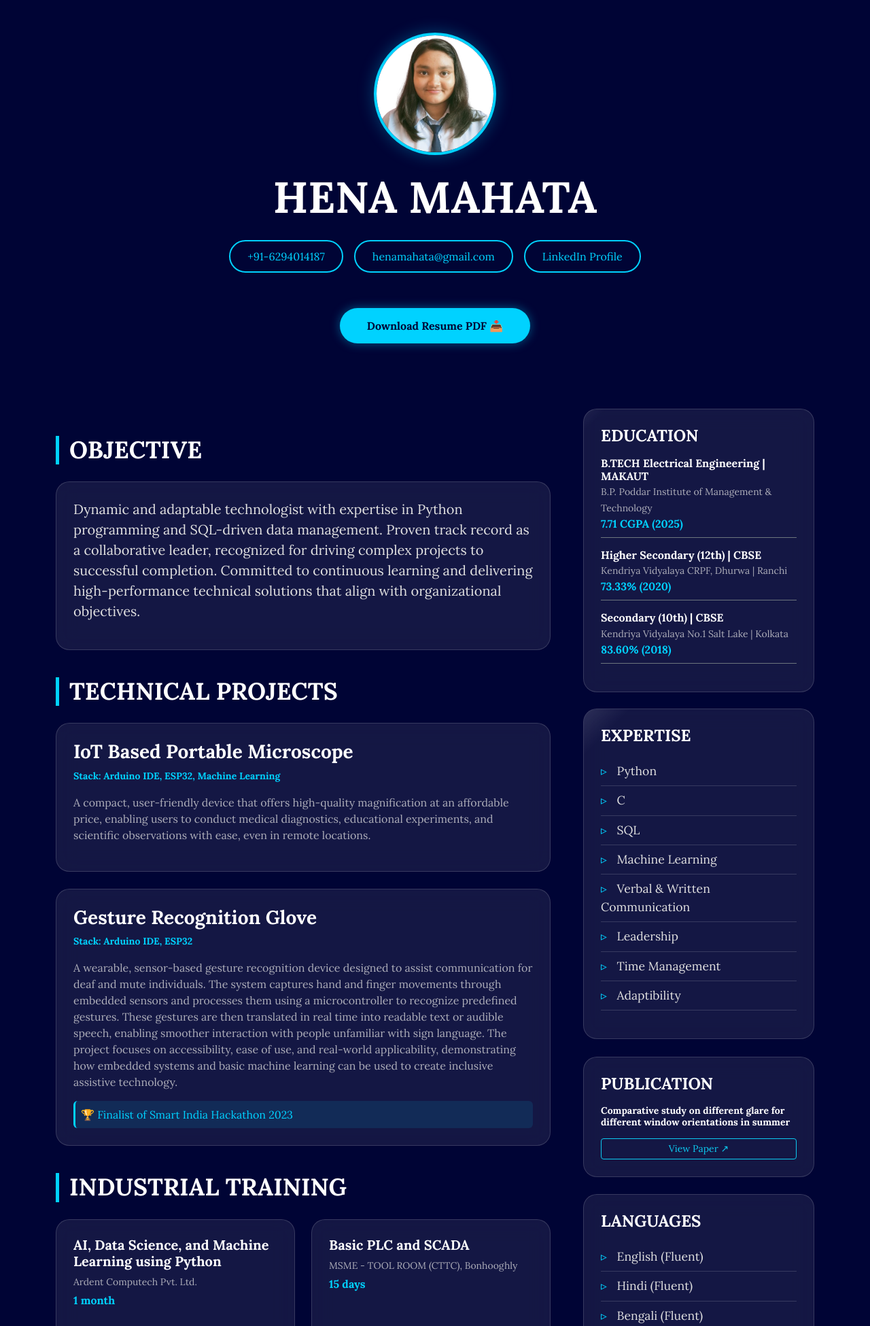
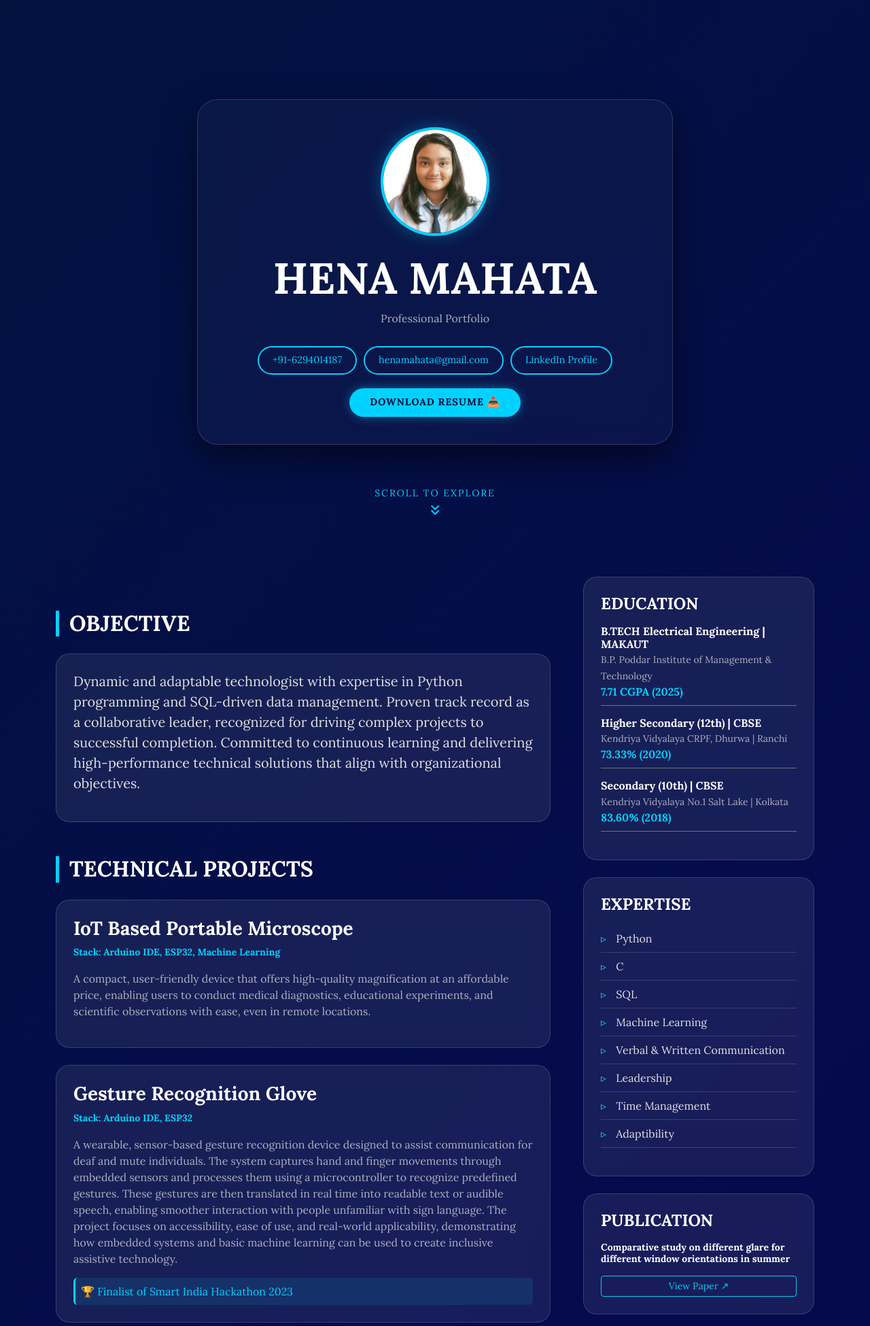
Before and after one commit to Candiceilu/My-Portfolio, a Flask app: page / in a window 1280 px wide. Shown: the top 1950 px of the page at 68% size. Run offline with Flask 3, Linux system fonts and the light colour scheme.

Commit message:
Add files via upload

```diff
--- a/templates/index.html
+++ b/templates/index.html
@@ -19,12 +19,78 @@
 
         body {
             background-color: var(--navy-blue);
+            /* Smooth Animated Gradient Background */
+            background: linear-gradient(-45deg, #000435, #050a4d, #001a33, #000435);
+            background-size: 400% 400%;
+            animation: gradientBG 15s ease infinite;
             color: #e0e0e0;
             font-family: 'Lora', serif;
             scroll-behavior: smooth;
             overflow-x: hidden;
         }
 
+        @keyframes gradientBG {
+            0% { background-position: 0% 50%; }
+            50% { background-position: 100% 50%; }
+            100% { background-position: 0% 50%; }
+        }
+
+        /* Hero Entrance Section */
+        .hero-curtain {
+            height: 100vh;
+            display: flex;
+            align-items: center;
+            justify-content: center;
+            text-align: center;
+            position: relative;
+            z-index: 10;
+        }
+
+        .hero-glass-box {
+            background: rgba(255, 255, 255, 0.03);
+            backdrop-filter: blur(25px);
+            padding: 40px;
+            border-radius: 30px;
+            border: 1px solid var(--glass-border);
+            box-shadow: 0 20px 50px rgba(0,0,0,0.5);
+            max-width: 700px;
+            width: 90%;
+        }
+
+        .profile-img {
+            width: 160px; height: 160px; object-fit: cover;
+            border-radius: 50%; border: 4px solid var(--accent-cyan);
+            box-shadow: 0 0 25px rgba(0, 210, 255, 0.3);
+        }
+
+        /* Smaller Download Button */
+        .btn-download {
+            background: var(--accent-cyan); color: var(--navy-blue);
+            font-weight: bold; border-radius: 50px;
+            padding: 10px 30px; font-size: 0.9rem;
+            text-decoration: none; display: inline-block; transition: 0.3s;
+            box-shadow: 0 0 15px rgba(0, 210, 255, 0.4);
+            margin-top: 15px; text-transform: uppercase; letter-spacing: 1px;
+        }
+        .btn-download:hover { transform: scale(1.05); color: var(--navy-blue); box-shadow: 0 0 25px var(--accent-cyan); }
+
+        /* Vanishing Scroll Indicator */
+        .scroll-down {
+            position: absolute; bottom: 30px; left: 50%; transform: translateX(-50%);
+            color: var(--accent-cyan); text-decoration: none;
+            transition: opacity 0.4s ease, visibility 0.4s;
+            z-index: 5;
+        }
+        .scroll-down.vanished { opacity: 0; visibility: hidden; }
+
+        .bounce-icon { animation: bounce 2s infinite; display: block; }
+        @keyframes bounce {
+            0%, 20%, 50%, 80%, 100% {transform: translateY(0);}
+            40% {transform: translateY(-10px);}
+            60% {transform: translateY(-5px);}
+        }
+
+        /* Glass Cards */
         .glass-card {
             background: var(--glass);
             backdrop-filter: blur(15px);
@@ -36,90 +102,69 @@
             overflow: hidden;
             transition: 0.4s ease;
         }
-
-        /* Glossy Shine Streak */
-        .glass-card::after {
-            content: "";
-            position: absolute;
-            top: -100%; left: -100%;
-            width: 40%; height: 300%;
-            background: linear-gradient(to right, transparent, rgba(255,255,255,0.15), transparent);
-            transform: rotate(45deg);
-            transition: all 0.7s ease;
-        }
-
         .glass-card:hover { transform: translateY(-8px); border-color: var(--accent-cyan); }
-        .glass-card:hover::after { left: 150%; }
-
-        .profile-img {
-            width: 180px; height: 180px; object-fit: cover;
-            border-radius: 50%; border: 4px solid var(--accent-cyan);
-            box-shadow: 0 0 25px rgba(0, 210, 255, 0.3);
-        }
 
         .section-title {
-            font-size: 2.2rem; font-weight: 700; color: #fff;
+            font-size: 2rem; font-weight: 700; color: #fff;
             border-left: 5px solid var(--accent-cyan);
-            padding-left: 15px; text-transform: uppercase; margin: 40px 0 25px;
+            padding-left: 15px; text-transform: uppercase; margin: 50px 0 25px;
         }
 
         .pill-toggle {
             display: inline-block; border: 2px solid var(--accent-cyan);
-            border-radius: 50px; padding: 10px 25px;
+            border-radius: 50px; padding: 8px 20px;
             color: var(--accent-cyan); text-decoration: none;
-            transition: 0.3s; margin: 8px;
+            transition: 0.3s; margin: 5px; font-size: 0.9rem;
         }
-
         .pill-toggle:hover { background: var(--accent-cyan); color: var(--navy-blue); }
 
-        .btn-download {
-            background: var(--accent-cyan); color: var(--navy-blue);
-            font-weight: bold; border-radius: 50px; padding: 14px 40px;
-            text-decoration: none; display: inline-block; transition: 0.3s;
-            box-shadow: 0 0 15px rgba(0, 210, 255, 0.4); margin-top: 20px;
+        .point-list { list-style: none; padding: 0; }
+        .point-list li { padding: 8px 0; border-bottom: 1px solid var(--glass-border); font-size: 1rem; }
+        .point-list li::before { content: "▹ "; color: var(--accent-cyan); margin-right: 10px; }
+
+        @media (max-width: 768px) {
+            .hero-glass-box { padding: 30px 20px; }
+            .display-3 { font-size: 2.2rem; }
+            .section-title { font-size: 1.5rem; }
         }
-
-        /* Mobile Specific Fixes */
-        @media (max-width: 768px) {
-            .profile-img { width: 140px; height: 140px; }
-            .display-3 { font-size: 2.5rem; }
-            .section-title { font-size: 1.6rem; margin: 30px 0 15px; }
-            .glass-card { padding: 15px; }
-            .btn-download { width: 100%; text-align: center; }
-        }
-
-        .point-list { list-style: none; padding: 0; }
-        .point-list li { padding: 8px 0; border-bottom: 1px solid var(--glass-border); font-size: 1.1rem; }
-        .point-list li::before { content: "▹ "; color: var(--accent-cyan); margin-right: 10px; }
     </style>
 </head>
 <body>
-    <header class="py-5 text-center">
-        <div class="container">
-            <div class="mb-4" data-aos="zoom-in-down" data-aos-duration="1500">
+
+    <section class="hero-curtain">
+        <div class="hero-glass-box" data-aos="fade-down" data-aos-duration="1200">
+            <div class="mb-4" data-aos="zoom-in" data-aos-delay="400">
                 <img src="{{ url_for('static', filename='Hena_photo.jpg') }}" alt="Hena Mahata" class="profile-img">
             </div>
-            <h1 class="display-3 fw-bold text-white" data-aos="flip-up" data-aos-delay="200">{{ data.name }}</h1>
+            <h1 class="display-3 fw-bold text-white mb-2">{{ data.name }}</h1>
+            <p class="mb-4 opacity-75">Professional Portfolio</p>
 
-            <div class="d-flex flex-wrap justify-content-center mt-3" data-aos="fade-up" data-aos-delay="400">
+            <div class="d-flex flex-wrap justify-content-center">
                 <span class="pill-toggle">{{ data.contact.mobile }}</span>
                 <a href="mailto:{{ data.contact.email }}" class="pill-toggle">{{ data.contact.email }}</a>
                 <a href="{{ data.contact.linkedin }}" target="_blank" class="pill-toggle">LinkedIn Profile</a>
             </div>
 
-            <div class="mt-4" data-aos="fade-up" data-aos-delay="600">
-                <a href="{{ url_for('static', filename='Hena_Resume.pdf') }}" download class="btn-download">Download Resume PDF 📥</a>
+            <div>
+                <a href="{{ url_for('static', filename='Hena_Resume.pdf') }}" download class="btn-download">Download Resume 📥</a>
             </div>
         </div>
-    </header>
 
-    <main class="container py-5">
+        <a href="#main-content" class="scroll-down" id="scroll-indicator">
+            <small class="d-block text-uppercase mb-2" style="letter-spacing: 2px;">Scroll to Explore</small>
+            <span class="bounce-icon">
+                <svg width="24" height="24" viewBox="0 0 24 24" fill="none" stroke="currentColor" stroke-width="2" stroke-linecap="round" stroke-linejoin="round"><path d="M7 13l5 5 5-5M7 6l5 5 5-5"/></svg>
+            </span>
+        </a>
+    </section>
+
+    <main class="container py-5" id="main-content">
         <div class="row g-5">
             <div class="col-lg-8">
-                <h2 class="section-title" data-aos="slide-right">Objective</h2>
-                <div class="glass-card" data-aos="zoom-in-right"><p class="fs-5">{{ data.objective }}</p></div>
+                <h2 class="section-title" data-aos="fade-right">Objective</h2>
+                <div class="glass-card" data-aos="fade-up"><p class="fs-5">{{ data.objective }}</p></div>
 
-                <h2 class="section-title" data-aos="slide-right">Technical Projects</h2>
+                <h2 class="section-title" data-aos="fade-right">Technical Projects</h2>
                 {% for project in data.projects %}
                 <div class="glass-card" data-aos="fade-up">
                     <h3 class="text-white fw-bold mb-2">{{ project.title }}</h3>
@@ -133,7 +178,7 @@
                 </div>
                 {% endfor %}
 
-                <h2 class="section-title" data-aos="slide-right">Industrial Training</h2>
+                <h2 class="section-title" data-aos="fade-right">Industrial Training</h2>
                 <div class="row g-4">
                     {% for t in data.trainings %}
                     <div class="col-md-6">
@@ -146,7 +191,7 @@
                     {% endfor %}
                 </div>
 
-                <h2 class="section-title" data-aos="slide-right">Position of Responsibilities</h2>
+                <h2 class="section-title" data-aos="fade-right">Position of Responsibilities</h2>
                 {% for r in data.responsibilities %}
                 <div class="glass-card d-flex justify-content-between align-items-center" data-aos="fade-left">
                     <div><h5 class="fw-bold mb-0 text-white">{{ r.role }}</h5><p class="small opacity-50 mb-0">{{ r.org }}</p></div>
@@ -157,7 +202,7 @@
 
             <div class="col-lg-4">
                 <div class="sticky-top" style="top: 2rem;">
-                    <div class="glass-card" data-aos="zoom-in-left">
+                    <div class="glass-card" data-aos="fade-left">
                         <h4 class="text-white mb-3 fw-bold">EDUCATION</h4>
                         {% for edu in data.education %}
                         <div class="mb-3 border-bottom border-secondary pb-2">
@@ -167,31 +212,40 @@
                         {% endfor %}
                     </div>
 
-                    <div class="glass-card" data-aos="zoom-in-left" data-aos-delay="200">
+                    <div class="glass-card" data-aos="fade-left" data-aos-delay="100">
                         <h4 class="text-white mb-3 fw-bold">EXPERTISE</h4>
                         <ul class="point-list">{% for s in data.skills %}<li>{{ s }}</li>{% endfor %}</ul>
                     </div>
 
-                    <div class="glass-card" data-aos="zoom-in-left" data-aos-delay="300">
+                    <div class="glass-card" data-aos="fade-left" data-aos-delay="200">
                         <h4 class="text-white mb-3 fw-bold">PUBLICATION</h4>
                         <h6 class="text-white small fw-bold mb-2">{{ data.publication.title }}</h6>
                         <a href="{{ data.publication.url }}" target="_blank" class="btn btn-sm btn-outline-info w-100 mt-2">View Paper ↗</a>
                     </div>
 
-                    <div class="glass-card" data-aos="zoom-in-left" data-aos-delay="400">
+                    <div class="glass-card" data-aos="fade-left" data-aos-delay="300">
                         <h4 class="text-white mb-3 fw-bold">LANGUAGES</h4>
                         <ul class="point-list">{% for lang in data.languages %}<li>{{ lang }}</li>{% endfor %}</ul>
-                    </div>
-
-                    <div class="glass-card" data-aos="zoom-in-left" data-aos-delay="500">
-                        <h4 class="text-white mb-3 fw-bold">INTERESTS</h4>
-                        <ul class="point-list">{% for hobby in data.hobbies %}<li>{{ hobby }}</li>{% endfor %}</ul>
                     </div>
                 </div>
             </div>
         </div>
     </main>
+
     <script src="https://unpkg.com/aos@2.3.1/dist/aos.js"></script>
-    <script>AOS.init({ duration: 1000, once: true, easing: 'ease-out-back' });</script>
+    <script>
+        // Initialize Animations
+        AOS.init({ duration: 1000, once: true });
+
+        // Scroll Logic: Vanish indicator
+        window.onscroll = function() {
+            const indicator = document.getElementById('scroll-indicator');
+            if (window.scrollY > 50) {
+                indicator.classList.add('vanished');
+            } else {
+                indicator.classList.remove('vanished');
+            }
+        };
+    </script>
 </body>
 </html>
```
